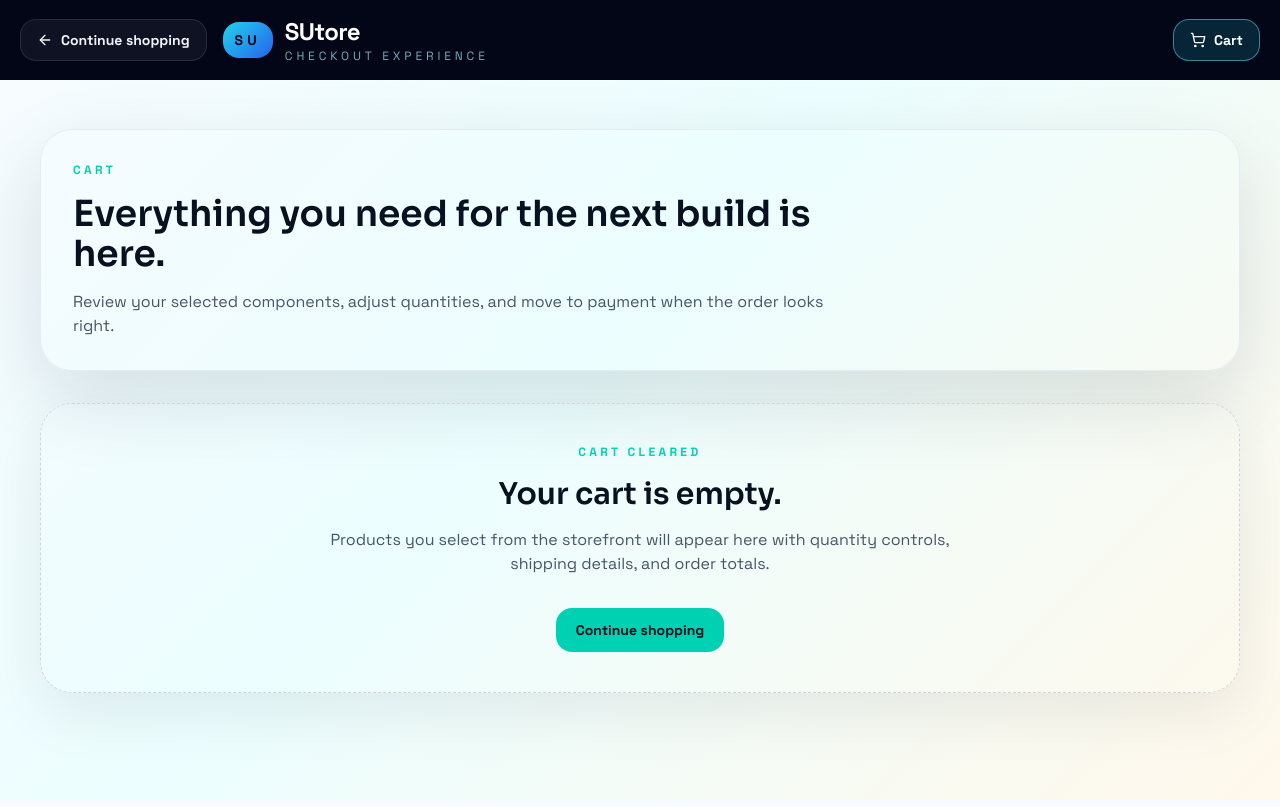
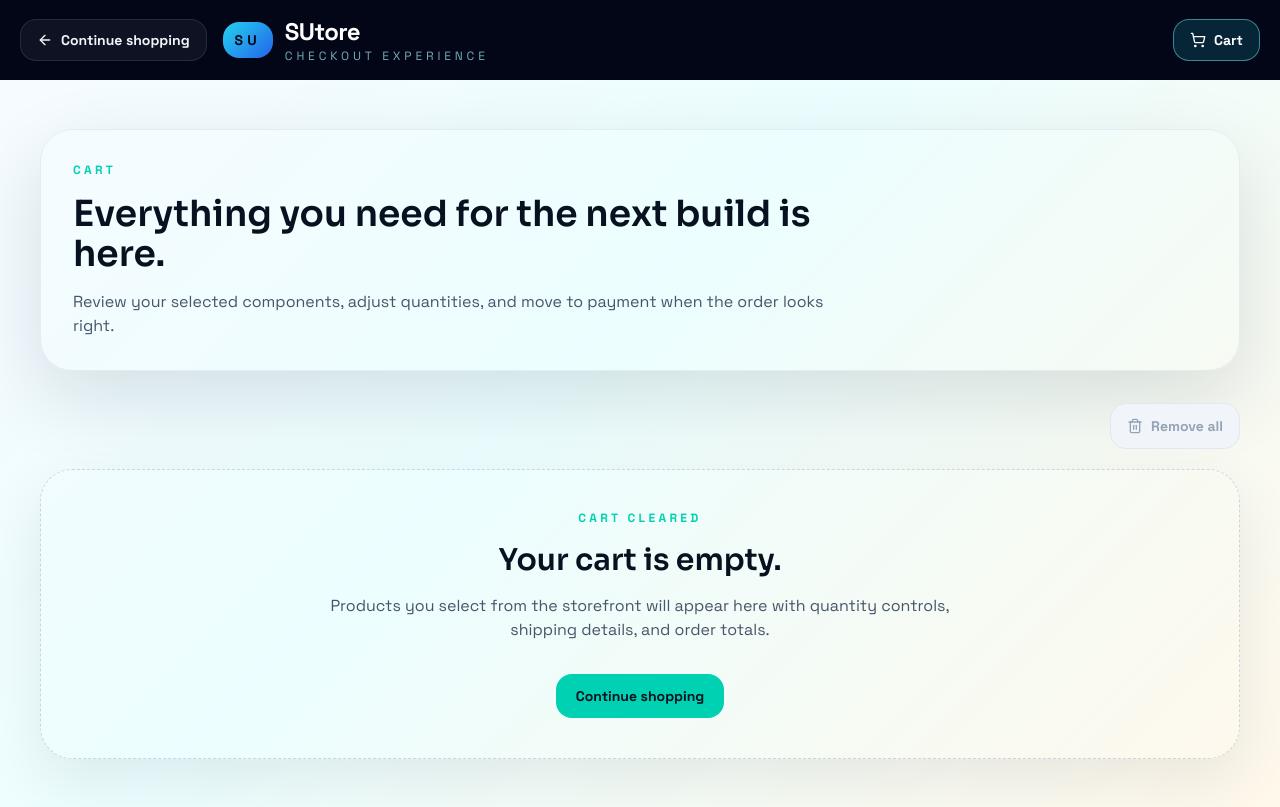
Before and after one commit to ufukcimen/SUtore, a React (Vite) app in the folder apps/web/: page /cart in a window 1280 px wide. Built offline with nearby package versions, Linux system fonts and the light colour scheme; no server answers.

Commit message:
remove all button added to cart page

```diff
--- a/apps/web/src/features/cart/pages/CartPage.jsx
+++ b/apps/web/src/features/cart/pages/CartPage.jsx
@@ -36,7 +36,8 @@ const itemIconStyles = {
 };
 
 export function CartPage() {
-  const { items, removeItem, summary, updateQuantity } = useCart();
+  const { clearCart, items, removeItem, summary, updateQuantity } = useCart();
+  const isCartEmpty = items.length === 0;
 
   return (
     <StorefrontPageShell
@@ -45,7 +46,19 @@ export function CartPage() {
       eyebrow="Cart"
       title="Everything you need for the next build is here."
     >
-      {items.length > 0 ? (
+      <div className="mb-5 flex justify-end">
+        <button
+          type="button"
+          onClick={clearCart}
+          disabled={isCartEmpty}
+          className="inline-flex items-center justify-center gap-2 rounded-2xl border border-slate-200 bg-white px-4 py-3 text-sm font-semibold text-slate-600 transition hover:border-rose-200 hover:bg-rose-50 hover:text-rose-700 disabled:cursor-not-allowed disabled:border-slate-200 disabled:bg-slate-100 disabled:text-slate-400 disabled:hover:bg-slate-100"
+        >
+          <Trash2 className="h-4 w-4" />
+          Remove all
+        </button>
+      </div>
+
+      {!isCartEmpty ? (
         <div className="grid gap-6 lg:grid-cols-[minmax(0,2fr)_minmax(320px,1fr)]">
           <section className="space-y-5">
             {items.map((item) => {
```
